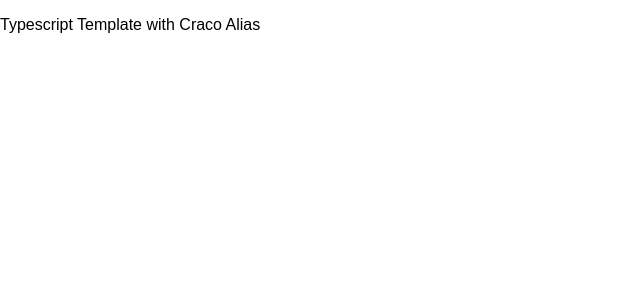
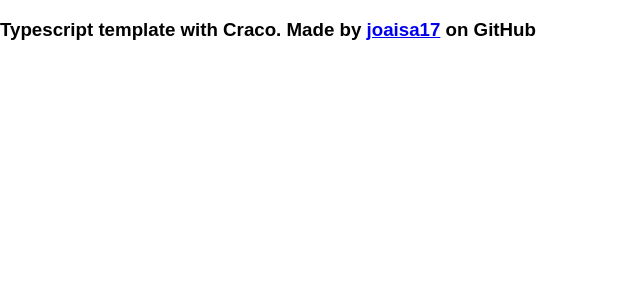
Before and after one commit to joaisa17/Craco-Template, a React (Create React App) app in the folder template/: page / in a window 1280 px wide. Shown: the top 300 px of the page, without its empty margins (0-640 px from the left). Built offline with nearby package versions, Linux system fonts and the light colour scheme.

Commit message:
Router
Added a router example to further simplify usage

```diff
--- a/template/src/App.tsx
+++ b/template/src/App.tsx
@@ -1,3 +1,19 @@
+import { BrowserRouter, Routes as ReactRoutes, Route } from 'react-router-dom';
+
+import Routes from '@Views/index';
+
 export default function App() {
-    return <p>Typescript Template with Craco Alias</p>
+    return <BrowserRouter>
+        <ReactRoutes>
+            {Routes.map((route, i) => {
+                const Element = route.element;
+
+                return <Route
+                    key={i}
+                    path={route.path}
+                    element={<Element />}
+                />
+            })}
+        </ReactRoutes>
+    </BrowserRouter>
 }
--- /dev/null
+++ b/template/src/Assets/Views/Home/index.tsx
@@ -0,0 +1,5 @@
+const Home = () => <h3>
+    Typescript template with Craco. Made by <a href="https://github.com/joaisa17/Craco-Template">joaisa17</a> on GitHub
+</h3>
+
+export default Home;
--- /dev/null
+++ b/template/src/Assets/Views/index.tsx
@@ -0,0 +1,21 @@
+import { FC } from 'react';
+
+import Home from './Home';
+
+const Routes : Route[] = [];
+
+class Route {
+    path: string;
+    element: FC;
+
+    constructor(path : string, element : FC) {
+        this.path = path;
+        this.element = element;
+
+        Routes.push(this);
+    }
+}
+
+new Route('/', Home);
+
+export default Routes;
--- a/template/tsconfig.paths.json
+++ b/template/tsconfig.paths.json
@@ -6,6 +6,8 @@
             "@/*": ["./src/*"],
 
             "@Assets/*": ["./src/Assets/*"],
+
+            "@Views/*": ["./src/Assets/Views/*"],
 
             "@Components/*": ["./src/Assets/Components/*"],
             "@EssentialComponents/*": ["./src/Assets/Components/Essential/*"],
```
